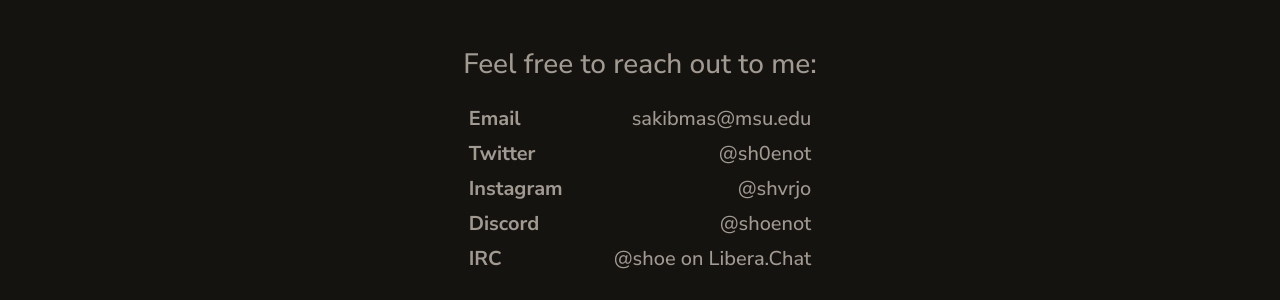
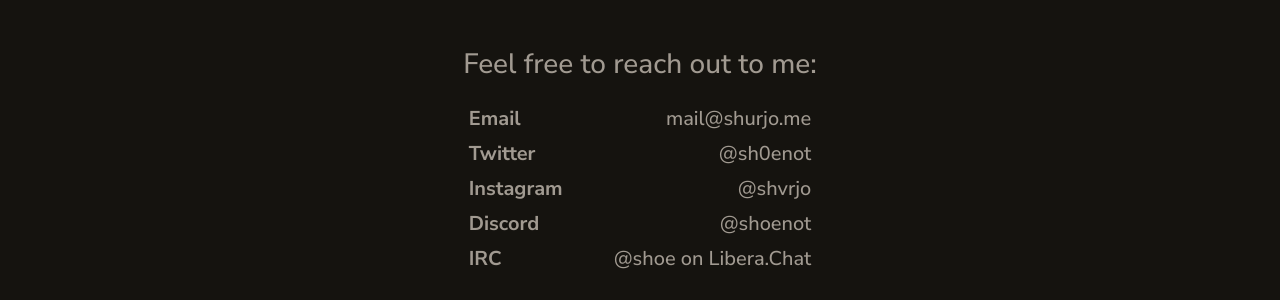
Before and after one commit to shurj0/shurj0.github.io, a Jekyll site: the page built from contact.html, in a window 1280 px wide. Shown: the part 209-509 px from the top of the page. Built offline with Jekyll 4.4.1, drawn with Linux system fonts in a browser that asks for light colours.

Commit message:
updated email address

```diff
--- a/contact.html
+++ b/contact.html
@@ -10,7 +10,7 @@ title: contact
         <tbody>
 			<tr>
 				<th scope="row">Email</th>
-				<td><a href="mailto:sakibmas@msu.edu" id="email-address">sakibmas@msu.edu</a></td>
+				<td><a href="mailto:mail@shurjo.me" id="email-address">mail@shurjo.me</a></td>
 			</tr>
 			<tr>
 				<th scope="row">Twitter</th>
```
